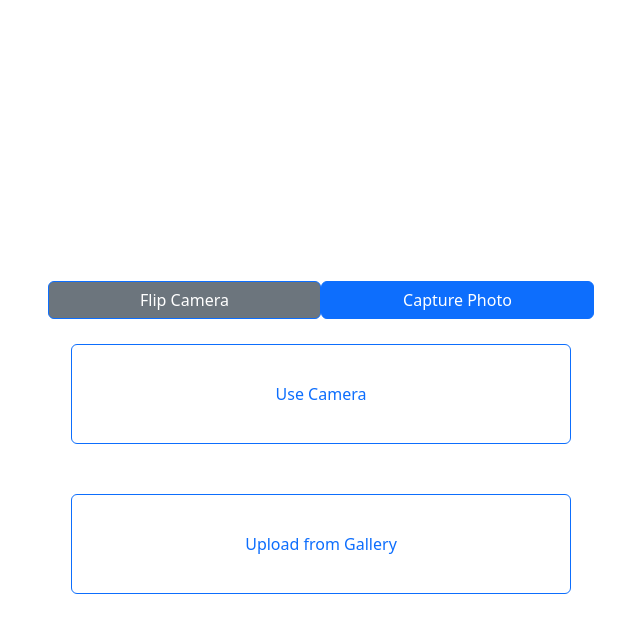
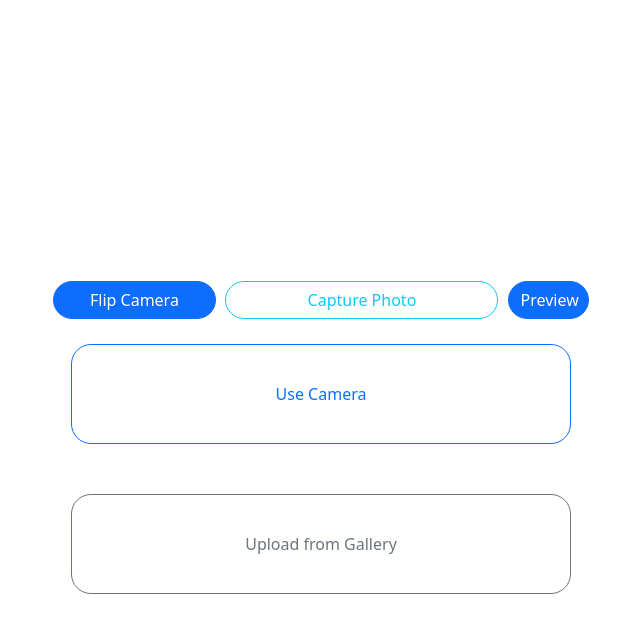
Before and after one commit to DaveSharma-Hub/HackTheChange2023-4thFloor, a React (Vite) app in the folder frontend/: page /uploadImage in a window 1280 px wide. Both pictures are taken after a click on the button "Use Camera". Shown: the top 632 px of the page, without its empty margins (319-959 px from the left). Built offline with nearby package versions, Linux system fonts and the light colour scheme; no server answers.

Commit message:
Update UploadImagePage.jsx

```diff
--- a/frontend/src/pages/UploadImagePage.jsx
+++ b/frontend/src/pages/UploadImagePage.jsx
@@ -16,6 +16,7 @@ import { LinearProgress, Stack } from "@mui/material";
 
 const UploadImagePage = () => {
   const webcamRef = useRef(null);
+  const bottomEnd = useRef(null);
   const [imgSrc, setImgSrc] = useState(null);
   const [videoConstraints, setVideoConstraints] = useState({
     width: 550,
@@ -153,15 +154,16 @@ const UploadImagePage = () => {
                       }}
                     >
                       <Button
-                        className="bg-secondary"
+                        className="bg-inherit"
                         style={{
                           margin: "auto",
                           marginTop: "25px",
                           marginBottom: "25px",
                           display: "block",
                           textAlign: "center",
-                          width: "50%",
+                          width: "30%",
                           height: "200%",
+                          borderRadius:'20px'
                         }}
                         onClick={() => {
                           setVideoConstraints({
@@ -176,6 +178,7 @@ const UploadImagePage = () => {
                         Flip Camera
                       </Button>
                       <Button
+                        variant="outline-info"
                         style={{
                           margin: "auto",
                           marginTop: "25px",
@@ -184,13 +187,27 @@ const UploadImagePage = () => {
                           textAlign: "center",
                           width: "50%",
                           height: "200%",
+                          borderRadius:'20px'
                         }}
                         onClick={capture}
                       >
                         Capture Photo
                       </Button>
+                    <Button
+                      style={{
+                        margin: "auto",
+                        marginTop: "25px",
+                        marginBottom: "25px",
+                        display: "block",
+                        textAlign: "center",
+                        width: "15%",
+                        borderRadius:'20px'
+                      }}
+                      onClick={()=>{bottomEnd.current?.scrollIntoView({ behavior: "smooth" })}}
+                    >
+                      Preview
+                    </Button>
                     </Col>
-                    {imgSrc && <img src={imgSrc} alt="img" />}
                   </Col>
                 </Row>
               </Container>
@@ -209,6 +226,7 @@ const UploadImagePage = () => {
                     textAlign: "center",
                     width: "500px",
                     height: "100px",
+                    borderRadius:'20px'
                   }}
                   onClick={() => {
                     setUseCamera(true);
@@ -219,7 +237,7 @@ const UploadImagePage = () => {
               </Col>
               <Col xs="12" md="12" lg="12">
                 <Button
-                  variant="outline-primary"
+                  variant="outline-secondary"
                   style={{
                     margin: "auto",
                     marginBottom: "50px",
@@ -228,6 +246,7 @@ const UploadImagePage = () => {
                     width: "500px",
                     height: "100px",
                     marginTop: "50px",
+                    borderRadius:'20px'
                   }}
                 >
                   <input
@@ -239,6 +258,12 @@ const UploadImagePage = () => {
                   />
                   <label for="myFile">Upload from Gallery</label>
                 </Button>
+              </Col>
+              <Col xs="6" md="6" lg="6">
+                <div style={{display:'flex'}}>
+                  <div>
+                  {imgSrc && <img src={imgSrc} alt="img" style={{width:'50vw'}} ref={bottomEnd}/>}
+                  </div>
                   {imgSrc ? (
                     <Button
                       onClick={() => {
@@ -248,6 +273,7 @@ const UploadImagePage = () => {
                       Continue
                     </Button>
                   ) : null}
+                </div>
               </Col>
             </Row>
           </Container>
```
Lines whose indentation alone changed are shown as unchanged.
